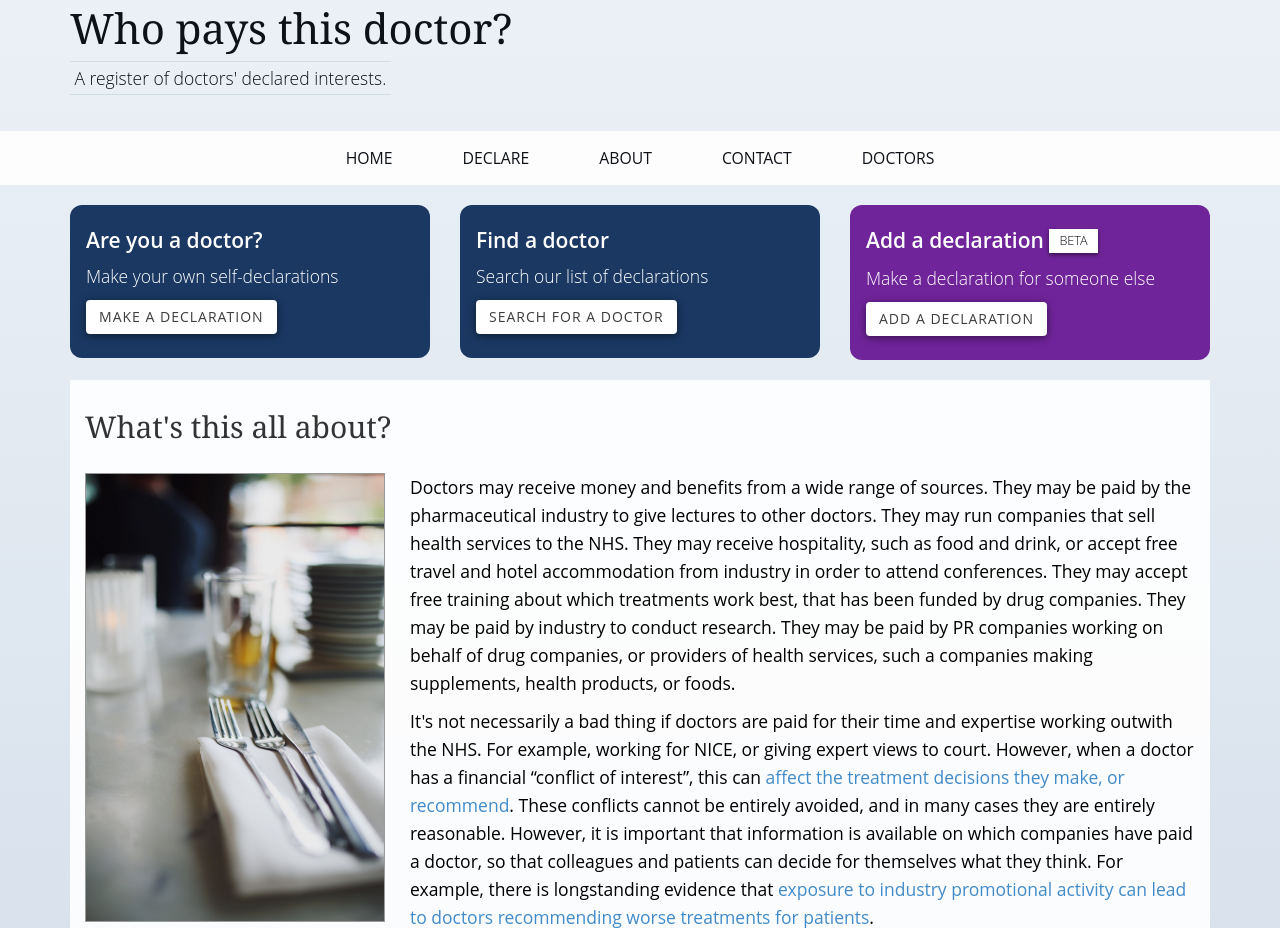
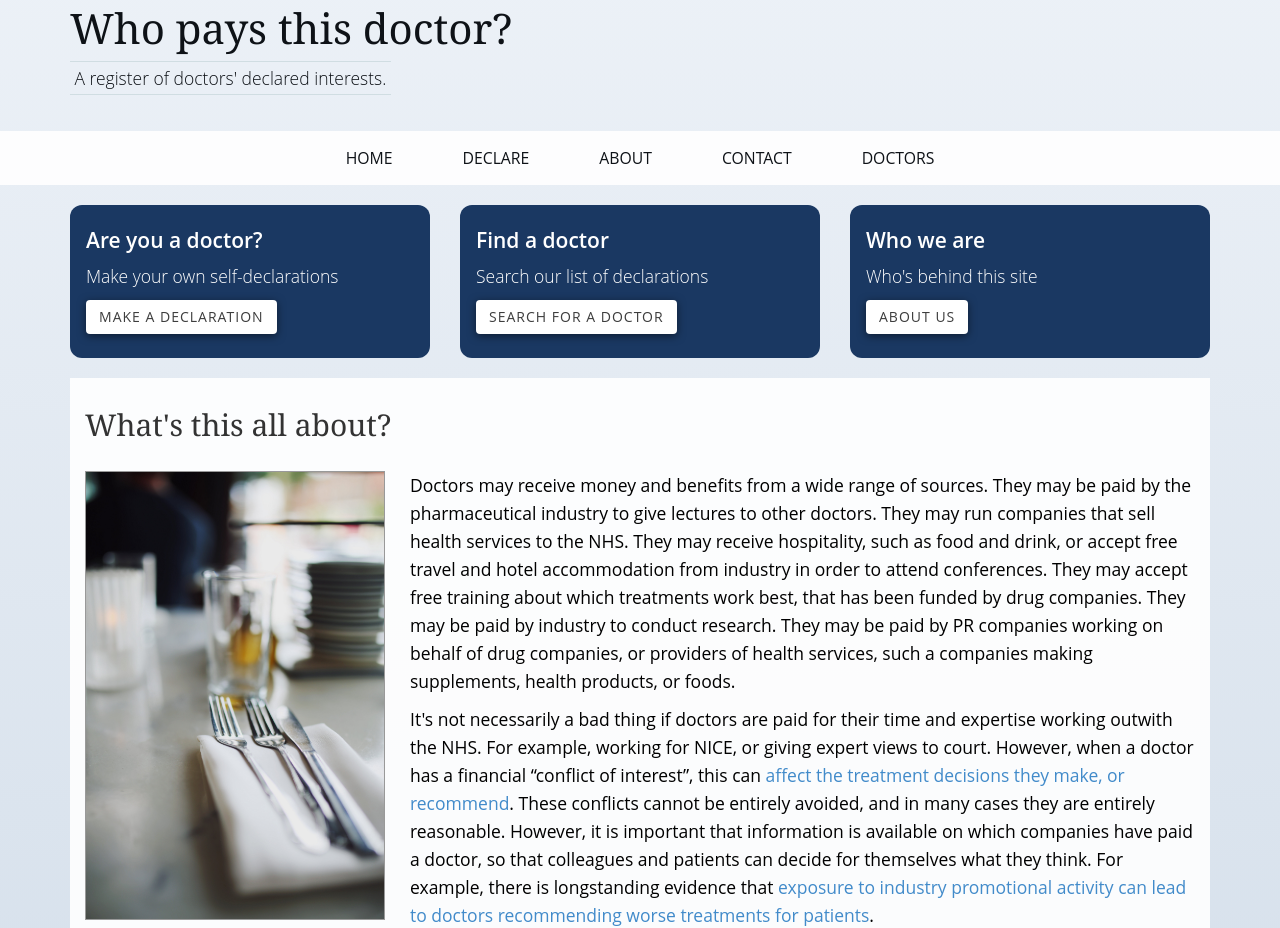
Before and after one commit to openhealthcare/whopaysthisdoctor.org, a Django app: template whopays/templates/home.html in a window 1280 px wide. Shown: the part 31-959 px from the top of the page. Run offline with Django 3.2, Linux system fonts and the light colour scheme; the template is opened without the code that fills it, so the values that code supplies are empty; some libraries are stand-ins or nearby versions; some web fonts are replaced.

Commit message:
remove the beta functionality from the home page for the time being

```diff
--- a/whopays/templates/home.html
+++ b/whopays/templates/home.html
@@ -18,10 +18,10 @@
             </div>
         </div>
         <div class="col-sm-4">
-            <div class="box home-action home-action--beta">
-              <h2>Add a declaration <span class="home-action--beta-label">BETA</span></h2>
-              <p>Make a declaration for someone else</p>
-              <a href="/declare/thirdparty" class="btn btn-home">Add a declaration</a>
+            <div class="box home-action">
+              <h2>Who we are</h2>
+              <p>Who's behind this site</p>
+              <a href="/" class="btn btn-home">About us</a>
             </div>
         </div>
       </div>
```
